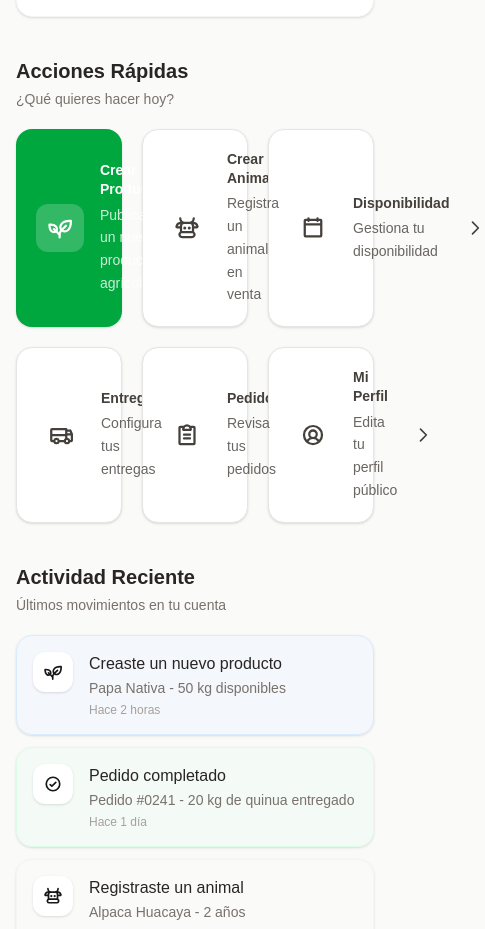
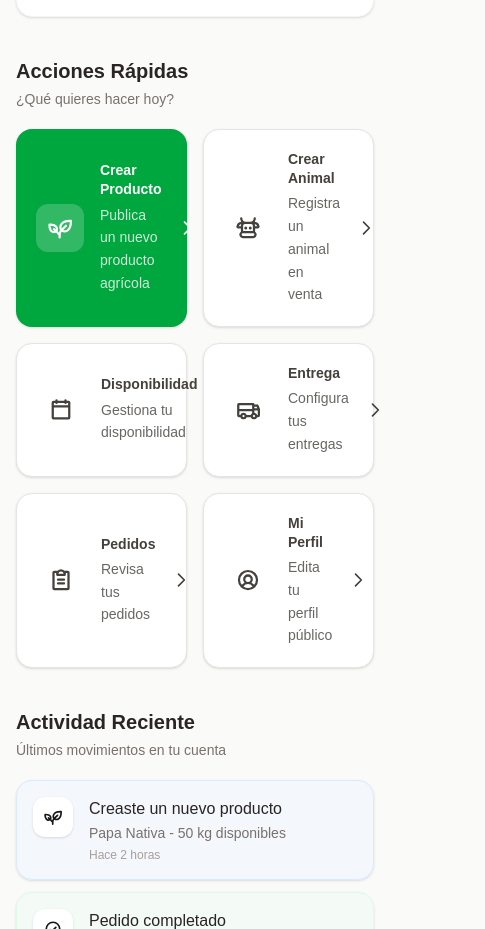
Before and after one commit to marxcuadros24-png/Productor-Ranti, a Next.js app: page / in a window 390 px wide. Shown: the part 1100-2029 px from the top of the page, 485 px wide, since content can reach past the window. Built offline with nearby package versions, Linux system fonts and the light colour scheme.

Commit message:
Fix responsive: grid de acciones rápidas en 2 columnas en mobile, 3 en desktop

```diff
--- a/src/components/ProducerDashboard.js
+++ b/src/components/ProducerDashboard.js
@@ -186,7 +186,7 @@ export default function ProducerDashboard({
           title="Acciones Rápidas"
           subtitle="¿Qué quieres hacer hoy?"
         />
-        <div className="mt-5 grid gap-5 grid-cols-3">
+        <div className="mt-5 grid gap-4 grid-cols-2 sm:gap-5 sm:grid-cols-3">
           {quickActions.map((action) => (
             <ButtonCard key={action.href} {...action} />
           ))}
```
